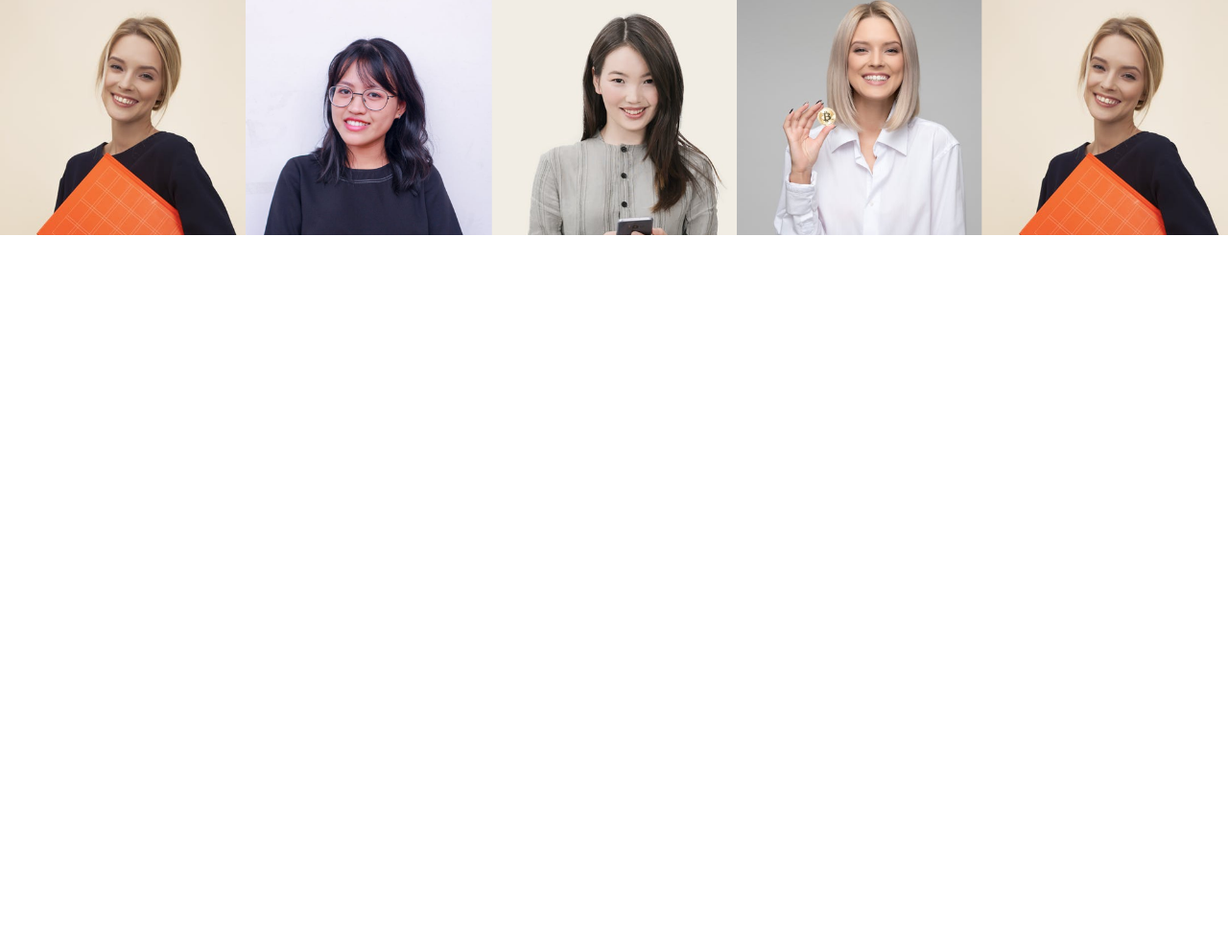
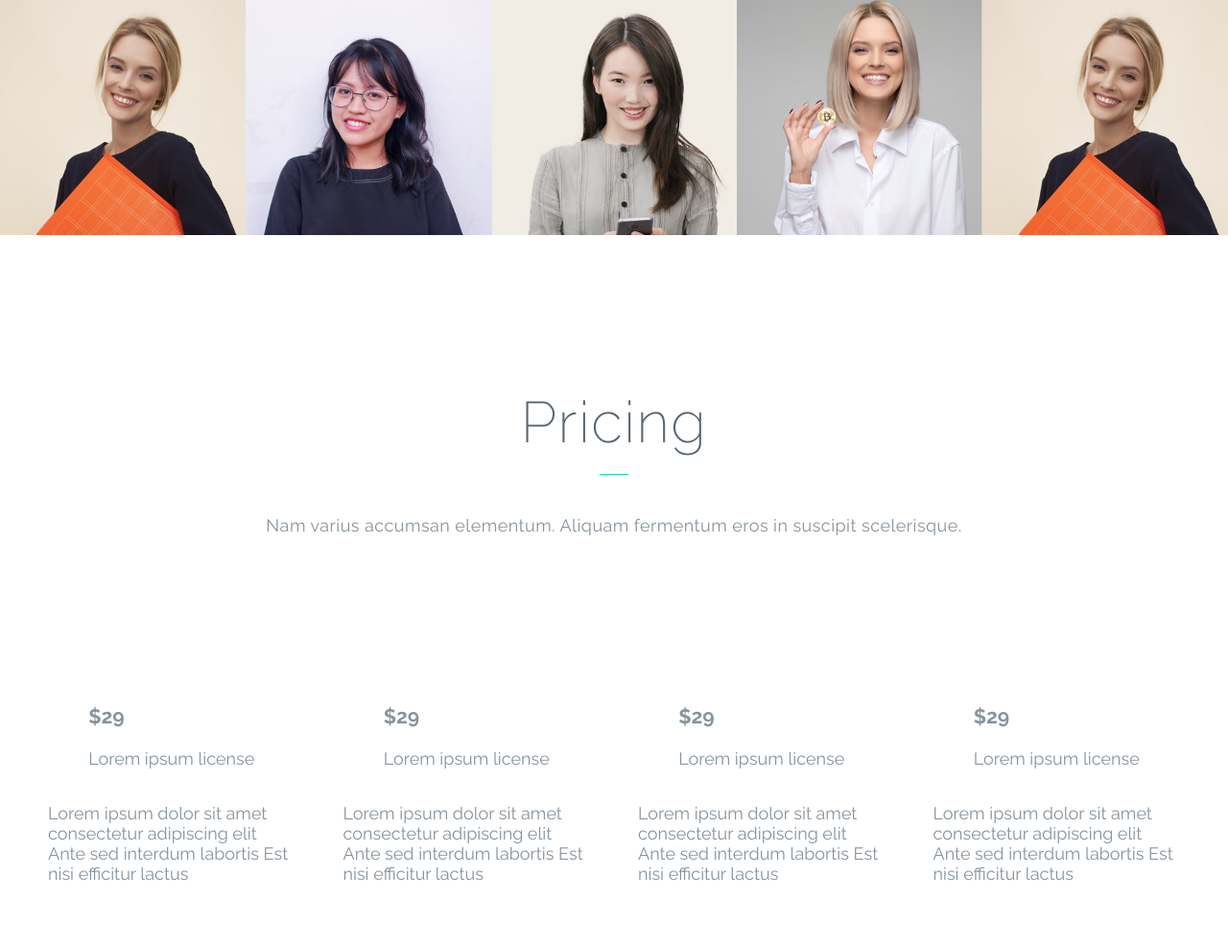
Before and after one commit to doforever/alecto, a website: page index.html in a window 1280 px wide. Shown: the part 6060-7047 px from the top of the page at 96% size. Before the commit the page ends 6360 px from the top, so only its background shows below. Drawn offline with Linux system fonts and the light colour scheme.

Commit message:
Add section pricing html

```diff
--- a/index.html
+++ b/index.html
@@ -238,6 +238,72 @@
                 </div>
             </div>
         </section>
+        <section class="pricing">
+            <div class="container">
+                <div class="section-title">
+                    <h1>Pricing</h1>
+                    <h2>Nam varius accumsan elementum. Aliquam fermentum eros in suscipit scelerisque.</h2>
+                </div>
+                <div class="row">
+                    <div class="column">
+                        <div class="box-title">
+                            <h3>$29</h3>
+                            <p>Lorem ipsum license</p>
+                        </div>
+                        <div>
+                            <p>Lorem ipsum dolor sit amet
+                                consectetur adipiscing elit
+                                Ante sed interdum labortis
+                                Est nisi efficitur lactus
+                            </p>
+                        </div>
+                        <div class="purchase"></div>
+                    </div>
+                    <div class="column">
+                        <div class="box-title">
+                            <h3>$29</h3>
+                            <p>Lorem ipsum license</p>
+                        </div>
+                            <p>Lorem ipsum dolor sit amet
+                                consectetur adipiscing elit
+                                Ante sed interdum labortis
+                                Est nisi efficitur lactus
+                            </p>
+                        <div>
+                        </div>
+                        <div class="purchase"></div>
+                    </div>
+                    <div class="column">
+                        <div class="box-title">
+                            <h3>$29</h3>
+                            <p>Lorem ipsum license</p>
+                        </div>
+                        <div>
+                            <p>Lorem ipsum dolor sit amet
+                                consectetur adipiscing elit
+                                Ante sed interdum labortis
+                                Est nisi efficitur lactus
+                            </p>
+                        </div>
+                        <div class="purchase"></div>
+                    </div>
+                    <div class="column">
+                        <div class="box-title">
+                            <h3>$29</h3>
+                            <p>Lorem ipsum license</p>
+                        </div>
+                        <div>
+                            <p>Lorem ipsum dolor sit amet
+                                consectetur adipiscing elit
+                                Ante sed interdum labortis
+                                Est nisi efficitur lactus
+                            </p>
+                        </div>
+                        <div class="purchase"></div>
+                    </div>
+                </div>
+            </div>
+        </section>
         <script src="js/script.js"></script>
     </body>
 </html>
```
Also changed, not shown: 1 other file.
